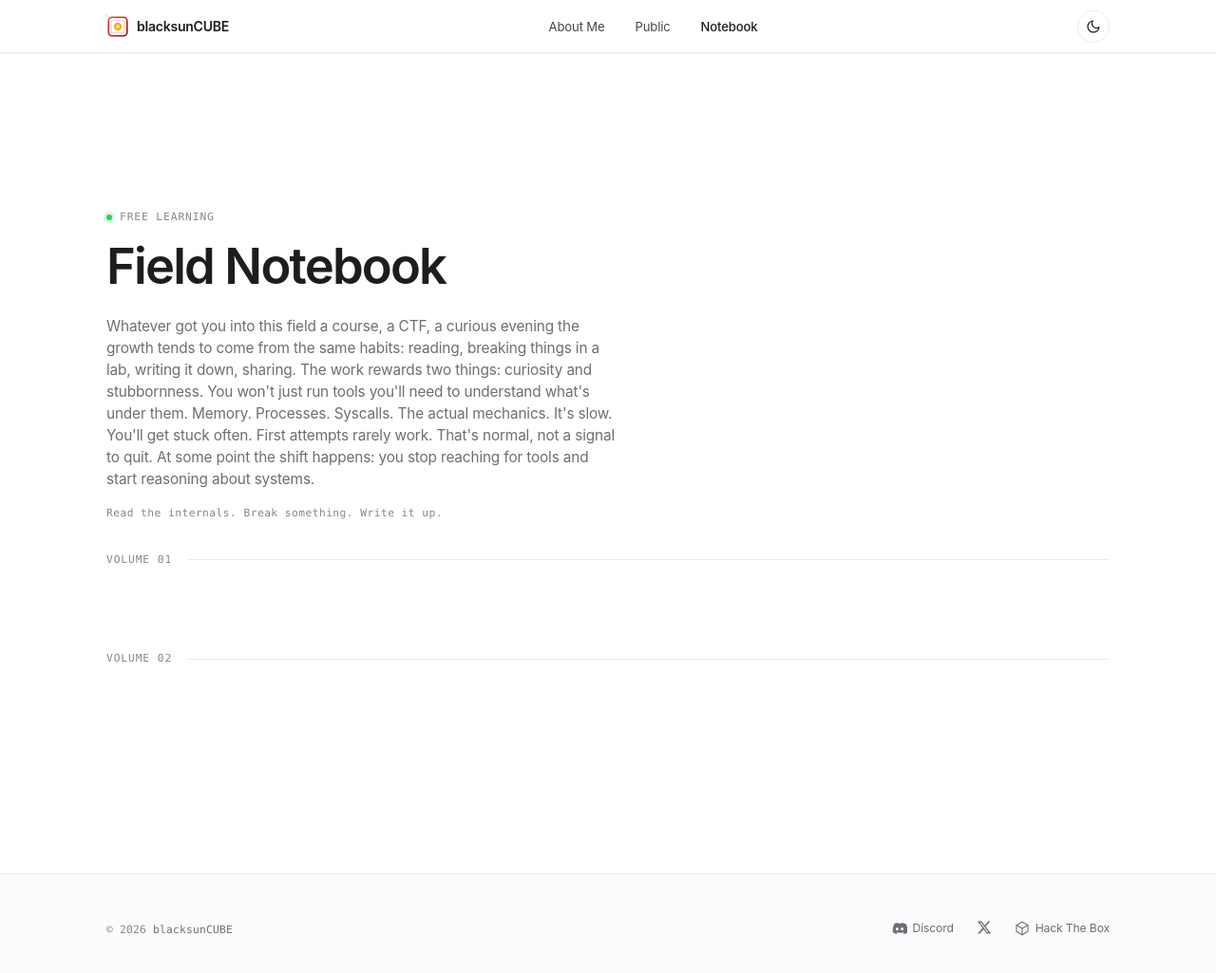
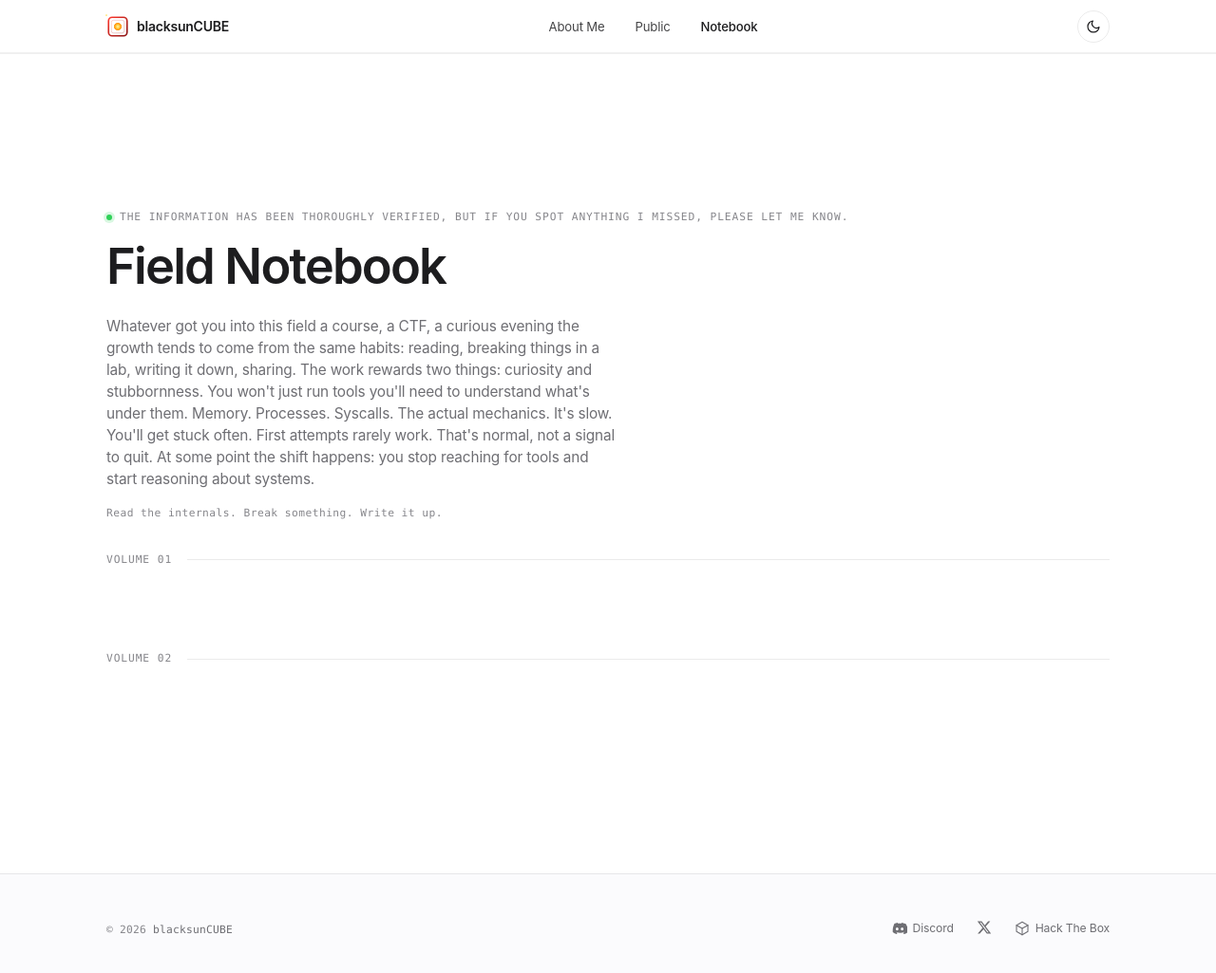
Before and after one commit to 0xAllow/0xallow.github.io, a Jekyll site: the page built from notebook/index.html, in a window 1280 px wide and 1039 px high. Shown: the top 1025 px of the window at 95% size. Built offline with Jekyll 4.4.1, drawn with Linux system fonts in a browser that asks for light colours.

Commit message:
Update index.html

```diff
--- a/notebook/index.html
+++ b/notebook/index.html
@@ -9,7 +9,7 @@ description: Windows internals, Assembly, offensive and defensive research.
   <div class="container">
 
     <header class="hero" style="padding-block: var(--sp-7) var(--sp-5);">
-      <span class="hero__eyebrow">Free learning</span>
+      <span class="hero__eyebrow">The information has been thoroughly verified, but if you spot anything I missed, please let me know.</span>
       <h1 class="hero__title">
         Field Notebook
         <em style="color: var(--text-muted); font-style: normal;"></em>
```
